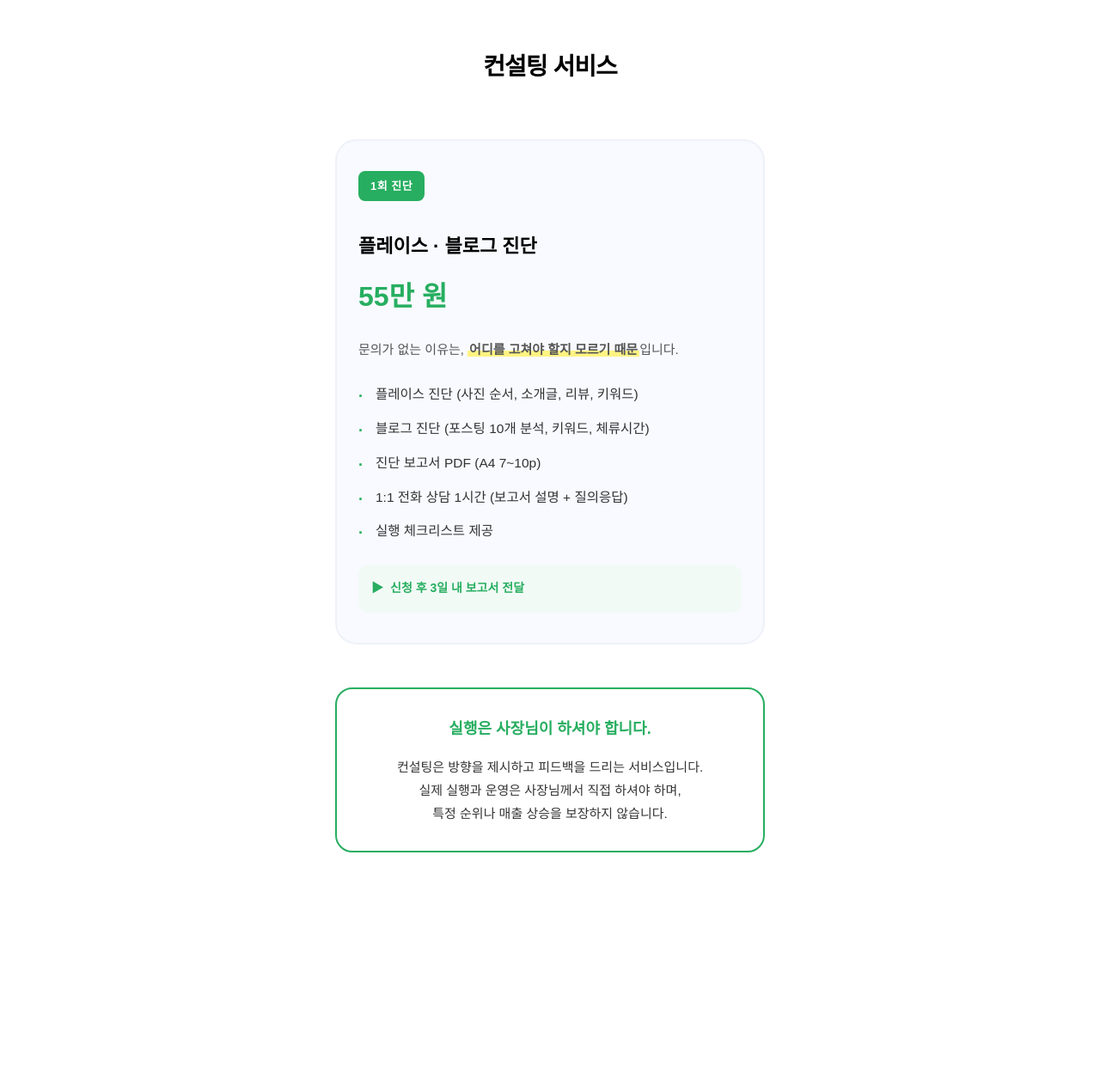
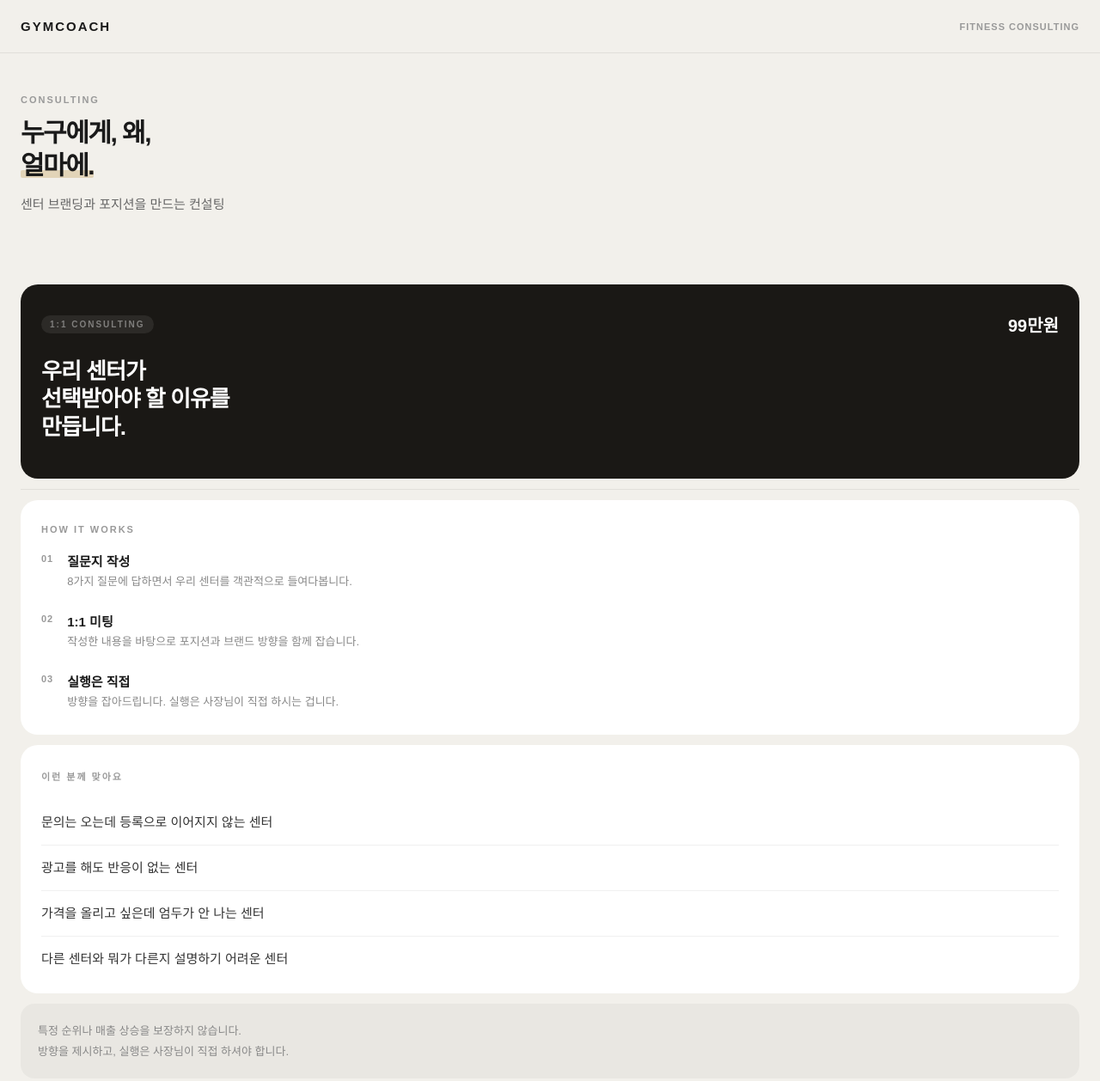
Before and after one commit to ContentsCoach/Consulting, a plain HTML site: page index.html in a window 1280 px wide. Shown: the top 1258 px of the page at 86% size. Before the commit the page ends 1032 px from the top, so only its background shows below. Drawn offline with Linux system fonts and the light colour scheme; a web font is replaced by a local one.

Commit message:
Update index.html

```diff
--- a/index.html
+++ b/index.html
@@ -3,58 +3,127 @@
 <head>
     <meta charset="UTF-8">
     <meta name="viewport" content="width=device-width, initial-scale=1.0">
-    <title>컨설팅 서비스 - 형이야마케터</title>
+    <title>컨설팅 — GYMCOACH</title>
     <link rel="stylesheet" href="https://cdn.jsdelivr.net/gh/orioncactus/pretendard@v1.3.9/dist/web/static/pretendard.css" />
     <style>
-        body { font-family: 'Pretendard', sans-serif; line-height: 1.8; padding: 40px 20px; max-width: 500px; margin: 0 auto; color: #111; background-color: #fff; word-break: keep-all; }
-        h1 { font-size: 28px; font-weight: 900; line-height: 1.35; margin-bottom: 15px; color: #000; letter-spacing: -1px; text-align: center; }
-        .subtitle { font-size: 18px; font-weight: 700; color: #666; text-align: center; margin-bottom: 50px; }
-        .highlight { font-weight: 800; background: linear-gradient(to top, #fff382 40%, transparent 40%); padding: 0 2px; }
+        *, *::before, *::after { box-sizing: border-box; margin: 0; padding: 0; }
+        body { font-family: 'Pretendard', sans-serif; background: #F2F0EB; color: #1a1a1a; word-break: keep-all; min-height: 100vh; }
 
-        /* 서비스 카드 */
-        .service-card { background: #f8faff; border-radius: 25px; padding: 35px 25px; margin-bottom: 30px; border: 2px solid #eef2f8; }
-        .service-tag { display: inline-block; background: #27ae60; color: #fff; font-size: 13px; font-weight: 800; padding: 6px 14px; border-radius: 8px; margin-bottom: 15px; letter-spacing: 0.5px; }
-        .service-title { font-size: 22px; font-weight: 900; margin-bottom: 10px; color: #000; }
-        .service-price { font-size: 32px; font-weight: 900; color: #27ae60; margin-bottom: 20px; }
-        .service-desc { font-size: 15px; color: #555; margin-bottom: 25px; line-height: 1.7; }
-        .service-list { list-style: none; padding: 0; margin: 0; }
-        .service-list li { font-size: 15.5px; color: #333; margin-bottom: 12px; padding-left: 20px; position: relative; }
-        .service-list li:before { content: "·"; position: absolute; left: 0; font-weight: 900; color: #27ae60; font-size: 18px; }
-        .service-note { font-size: 14px; color: #27ae60; font-weight: 700; margin-top: 25px; padding: 15px; background: #f2faf6; border-radius: 12px; display: flex; align-items: flex-start; }
-        .service-note:before { content: "▶"; margin-right: 8px; flex-shrink: 0; }
+        header { padding: 22px 24px; display: flex; align-items: center; justify-content: space-between; border-bottom: 1px solid rgba(0,0,0,0.07); }
+        .logo { font-size: 15px; font-weight: 900; letter-spacing: 2px; text-decoration: none; color: #1a1a1a; }
+        .header-sub { font-size: 11px; color: #999; font-weight: 600; letter-spacing: 1px; }
 
-        /* 하단 안내 */
-        .info-box { background: #fff; border: 2px solid #27ae60; border-radius: 20px; padding: 30px 25px; margin-top: 50px; text-align: center; }
-        .info-title { font-size: 18px; font-weight: 900; color: #27ae60; margin-bottom: 15px; }
-        .info-text { font-size: 15px; color: #333; line-height: 1.8; margin-bottom: 0; }
+        .hero { padding: 48px 24px 36px; }
+        .hero-label { font-size: 11px; font-weight: 700; color: #999; letter-spacing: 2px; margin-bottom: 14px; }
+        .hero-title { font-size: 30px; font-weight: 900; line-height: 1.25; letter-spacing: -1.5px; margin-bottom: 14px; }
+        .hero-title em { font-style: normal; position: relative; }
+        .hero-title em::after { content: ''; position: absolute; bottom: 2px; left: 0; width: 100%; height: 9px; background: #E2D4B8; z-index: -1; border-radius: 2px; }
+        .hero-desc { font-size: 15px; color: #666; line-height: 1.7; }
+
+        .divider { height: 1px; background: rgba(0,0,0,0.07); margin: 44px 0 0; }
+
+        .section { padding: 44px 24px 0; }
+        .section-label { font-size: 11px; font-weight: 700; color: #999; letter-spacing: 2px; margin-bottom: 16px; }
+
+        /* 컨설팅 메인 카드 */
+        .main-card { background: #1a1815; border-radius: 20px; padding: 32px 24px; margin-bottom: 12px; }
+        .main-card-top { display: flex; justify-content: space-between; align-items: center; margin-bottom: 24px; }
+        .main-badge { font-size: 10px; font-weight: 700; color: rgba(255,255,255,0.4); letter-spacing: 2px; background: rgba(255,255,255,0.08); padding: 5px 10px; border-radius: 20px; }
+        .main-price { font-size: 20px; font-weight: 900; color: #fff; }
+        .main-title { font-size: 26px; font-weight: 900; color: #fff; line-height: 1.25; letter-spacing: -1px; margin-bottom: 12px; }
+        .main-sub { font-size: 14px; color: rgba(255,255,255,0.5); line-height: 1.7; }
+
+        /* 진행 방식 */
+        .process-card { background: #fff; border-radius: 20px; padding: 28px 24px; margin-bottom: 12px; }
+        .process-label { font-size: 11px; font-weight: 700; color: #999; letter-spacing: 2px; margin-bottom: 20px; }
+        .process-item { display: flex; gap: 16px; margin-bottom: 24px; }
+        .process-item:last-child { margin-bottom: 0; }
+        .process-num { font-size: 11px; font-weight: 900; color: #999; letter-spacing: 1px; padding-top: 2px; flex-shrink: 0; }
+        .process-content { }
+        .process-title { font-size: 15px; font-weight: 900; color: #1a1a1a; margin-bottom: 4px; }
+        .process-desc { font-size: 13px; color: #888; line-height: 1.6; }
+
+        /* 대상 */
+        .target-card { background: #fff; border-radius: 20px; padding: 28px 24px; margin-bottom: 12px; }
+        .target-label { font-size: 11px; font-weight: 700; color: #999; letter-spacing: 2px; margin-bottom: 20px; }
+        .target-item { font-size: 15px; color: #333; line-height: 1.6; padding: 14px 0; border-bottom: 1px solid #f0f0f0; }
+        .target-item:last-child { border-bottom: none; padding-bottom: 0; }
+
+        /* 안내 */
+        .notice { background: rgba(0,0,0,0.04); border-radius: 16px; padding: 20px; margin-bottom: 12px; }
+        .notice-text { font-size: 13px; color: #888; line-height: 1.8; }
+
+        /* CTA */
+        .cta-wrap { padding: 32px 0 80px; }
+        .cta-btn { display: block; background: #1a1815; color: #fff; text-align: center; padding: 20px; border-radius: 16px; font-size: 16px; font-weight: 900; text-decoration: none; letter-spacing: -0.3px; }
     </style>
 </head>
 <body>
-    <h1>컨설팅 서비스</h1>
-    <div style="height: 50px;"></div>
 
-    <!-- 1회 진단 -->
-    <div class="service-card">
-        <span class="service-tag">1회 진단</span>
-        <h2 class="service-title">플레이스 · 블로그 진단</h2>
-        <div class="service-price">55만 원</div>
-        <p class="service-desc">문의가 없는 이유는, <span class="highlight">어디를 고쳐야 할지 모르기 때문</span>입니다.</p>
+    <header>
+        <a href="index.html" class="logo">GYMCOACH</a>
+        <div class="header-sub">FITNESS CONSULTING</div>
+    </header>
 
-        <ul class="service-list">
-            <li>플레이스 진단 (사진 순서, 소개글, 리뷰, 키워드)</li>
-            <li>블로그 진단 (포스팅 10개 분석, 키워드, 체류시간)</li>
-            <li>진단 보고서 PDF (A4 7~10p)</li>
-            <li>1:1 전화 상담 1시간 (보고서 설명 + 질의응답)</li>
-            <li>실행 체크리스트 제공</li>
-        </ul>
-
-        <div class="service-note">신청 후 3일 내 보고서 전달</div>
+    <div class="hero">
+        <div class="hero-label">CONSULTING</div>
+        <h1 class="hero-title">누구에게, 왜,<br><em>얼마에.</em></h1>
+        <p class="hero-desc">센터 브랜딩과 포지션을 만드는 컨설팅</p>
     </div>
 
-    <!-- 하단 안내 -->
-    <div class="info-box">
-        <div class="info-title">실행은 사장님이 하셔야 합니다.</div>
-        <p class="info-text">컨설팅은 방향을 제시하고 피드백을 드리는 서비스입니다.<br>실제 실행과 운영은 사장님께서 직접 하셔야 하며,<br>특정 순위나 매출 상승을 보장하지 않습니다.</p>
+    <div class="section">
+
+        <div class="main-card">
+            <div class="main-card-top">
+                <span class="main-badge">1:1 CONSULTING</span>
+                <span class="main-price">99만원</span>
+            </div>
+            <div class="main-title">우리 센터가<br>선택받아야 할 이유를<br>만듭니다.</div>
+        </div>
+
+        <div class="divider" style="margin: 0 0 12px;"></div>
+
+        <div class="process-card">
+            <div class="process-label">HOW IT WORKS</div>
+            <div class="process-item">
+                <div class="process-num">01</div>
+                <div class="process-content">
+                    <div class="process-title">질문지 작성</div>
+                    <div class="process-desc">8가지 질문에 답하면서 우리 센터를 객관적으로 들여다봅니다.</div>
+                </div>
+            </div>
+            <div class="process-item">
+                <div class="process-num">02</div>
+                <div class="process-content">
+                    <div class="process-title">1:1 미팅</div>
+                    <div class="process-desc">작성한 내용을 바탕으로 포지션과 브랜드 방향을 함께 잡습니다.</div>
+                </div>
+            </div>
+            <div class="process-item">
+                <div class="process-num">03</div>
+                <div class="process-content">
+                    <div class="process-title">실행은 직접</div>
+                    <div class="process-desc">방향을 잡아드립니다. 실행은 사장님이 직접 하시는 겁니다.</div>
+                </div>
+            </div>
+        </div>
+
+        <div class="target-card">
+            <div class="target-label">이런 분께 맞아요</div>
+            <div class="target-item">문의는 오는데 등록으로 이어지지 않는 센터</div>
+            <div class="target-item">광고를 해도 반응이 없는 센터</div>
+            <div class="target-item">가격을 올리고 싶은데 엄두가 안 나는 센터</div>
+            <div class="target-item">다른 센터와 뭐가 다른지 설명하기 어려운 센터</div>
+        </div>
+
+        <div class="notice">
+            <div class="notice-text">특정 순위나 매출 상승을 보장하지 않습니다.<br>방향을 제시하고, 실행은 사장님이 직접 하셔야 합니다.</div>
+        </div>
+
+        <div class="cta-wrap">
+            <a href="https://open.kakao.com/o/skunkTji" class="cta-btn" target="_blank">카카오로 문의하기 →</a>
+        </div>
+
     </div>
 
 </body>
```
